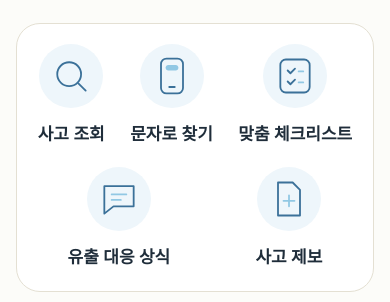
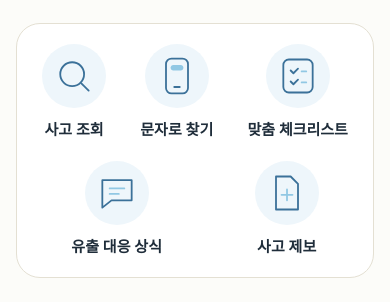
Before and after one commit to Returned-Holiday/Holiday, a React (Vite) app in the folder Front/: page / in a window 390 px wide. Shown: the part 922-1224 px from the top of the page. Built offline with nearby package versions, Linux system fonts and the light colour scheme; no server answers.

Commit message:
fix: 좁은 데스크톱 창에서 화면 깨짐 수정 (좌우 여백, 메인 장식·빠른 메뉴, 관리자 표 가로 넘침)

```diff
--- a/Front/src/app/layout/AdminLayout.tsx
+++ b/Front/src/app/layout/AdminLayout.tsx
@@ -30,9 +30,10 @@ const Inner = styled.div`
   align-items: center;
   justify-content: space-between;
   gap: 12px 32px;
-  max-width: ${({ theme }) => theme.layout.contentWidth};
+  max-width: calc(${({ theme }) => theme.layout.contentWidth} + 2 * ${({ theme }) => theme.layout.desktopGutter});
   min-height: 72px;
   margin: 0 auto;
+  padding: 0 ${({ theme }) => theme.layout.desktopGutter};
 
   ${mobileMedia} {
     padding: 12px ${({ theme }) => theme.layout.mobileGutter};
--- a/Front/src/app/layout/SiteFooter.tsx
+++ b/Front/src/app/layout/SiteFooter.tsx
@@ -15,9 +15,9 @@ const Inner = styled.div`
   align-items: center;
   justify-content: space-between;
   gap: 24px;
-  max-width: ${({ theme }) => theme.layout.contentWidth};
+  max-width: calc(${({ theme }) => theme.layout.contentWidth} + 2 * ${({ theme }) => theme.layout.desktopGutter});
   margin: 0 auto;
-  padding: 44px 0;
+  padding: 44px ${({ theme }) => theme.layout.desktopGutter};
 
   ${mobileMedia} {
     padding: 32px ${({ theme }) => theme.layout.mobileGutter};
--- a/Front/src/app/layout/SiteHeader.tsx
+++ b/Front/src/app/layout/SiteHeader.tsx
@@ -20,9 +20,10 @@ const Inner = styled.div`
   align-items: center;
   justify-content: space-between;
   gap: 12px 32px;
-  max-width: ${({ theme }) => theme.layout.contentWidth};
+  max-width: calc(${({ theme }) => theme.layout.contentWidth} + 2 * ${({ theme }) => theme.layout.desktopGutter});
   min-height: 80px;
   margin: 0 auto;
+  padding: 0 ${({ theme }) => theme.layout.desktopGutter};
 
   ${mobileMedia} {
     padding: 12px ${({ theme }) => theme.layout.mobileGutter};
--- a/Front/src/features/admin/components/AdminUi.tsx
+++ b/Front/src/features/admin/components/AdminUi.tsx
@@ -8,9 +8,9 @@ export const AdminPage = styled.div<{ $maxWidth?: number }>`
   flex-direction: column;
   gap: 24px;
   width: 100%;
-  max-width: ${({ theme, $maxWidth }) => ($maxWidth ? `${$maxWidth}px` : theme.layout.contentWidth)};
+  max-width: calc(${({ theme, $maxWidth }) => ($maxWidth ? `${$maxWidth}px` : theme.layout.contentWidth)} + 2 * ${({ theme }) => theme.layout.desktopGutter});
   margin: 0 auto;
-  padding: 40px 0 72px;
+  padding: 40px ${({ theme }) => theme.layout.desktopGutter} 72px;
 
   ${mobileMedia} {
     padding: 24px ${({ theme }) => theme.layout.mobileGutter} 48px;
--- a/Front/src/features/home/components/HomeHero.tsx
+++ b/Front/src/features/home/components/HomeHero.tsx
@@ -3,7 +3,7 @@ import styled from "styled-components";
 import { incidentPath } from "../../../app/paths";
 import bubbleTail from "../../../assets/main/bubble-tail.svg";
 import { Illustration } from "../../../shared/ui/Illustration";
-import { mobileMedia, textStyle } from "../../../styles/typography";
+import { mobileMedia, narrowMedia, textStyle } from "../../../styles/typography";
 import { IncidentSearchForm } from "../../incident/components/IncidentSearchForm";
 import type { IncidentListItem } from "../../incident/types";
 
@@ -76,6 +76,7 @@ const RecentChip = styled(Link)`
   text-decoration: none;
 `;
 
+// 좁은 창에서는 제목·설명과 겹침 → 숨김
 const Character = styled.div`
   position: absolute;
   top: 77px;
@@ -86,7 +87,7 @@ const Character = styled.div`
   width: 234px;
   pointer-events: none;
 
-  ${mobileMedia} {
+  ${narrowMedia} {
     display: none;
   }
 `;
--- a/Front/src/features/home/components/QuickMenu.tsx
+++ b/Front/src/features/home/components/QuickMenu.tsx
@@ -6,7 +6,7 @@ import menuChecklist from "../../../assets/main/menu-checklist.svg";
 import menuPhone from "../../../assets/main/menu-phone.svg";
 import menuReport from "../../../assets/main/menu-report.svg";
 import menuSearch from "../../../assets/main/menu-search.svg";
-import { mobileMedia, textStyle } from "../../../styles/typography";
+import { mobileMedia, narrowMedia, textStyle } from "../../../styles/typography";
 
 const MENU = [
   { label: "사고 조회", to: INCIDENTS_PATH, icon: menuSearch },
@@ -29,10 +29,17 @@ const Box = styled.nav`
   }
 `;
 
+// 좁은 창: 아이콘 축소 + 줄바꿈 (마지막 항목 잘림 X)
 const List = styled.ul`
   display: flex;
   justify-content: space-between;
   gap: 8px;
+
+  ${narrowMedia} {
+    flex-wrap: wrap;
+    justify-content: space-around;
+    row-gap: 20px;
+  }
 
   ${mobileMedia} {
     flex-wrap: wrap;
@@ -50,6 +57,11 @@ const Item = styled(Link)`
   color: ${({ theme }) => theme.colors.text.ink};
   text-decoration: none;
   white-space: nowrap;
+
+  ${narrowMedia} {
+    gap: 10px;
+    ${textStyle("labelSmStrong")}
+  }
 `;
 
 const IconCircle = styled.span`
@@ -60,6 +72,11 @@ const IconCircle = styled.span`
   height: 88px;
   border-radius: ${({ theme }) => theme.radius.pill};
   background: ${({ theme }) => theme.colors.accent.skyPale};
+
+  ${narrowMedia} {
+    width: 72px;
+    height: 72px;
+  }
 
   ${mobileMedia} {
     width: 64px;
--- a/Front/src/pages/admin/AdminIncidentListPage.tsx
+++ b/Front/src/pages/admin/AdminIncidentListPage.tsx
@@ -36,7 +36,9 @@ const Toolbar = styled.div`
   }
 `;
 
+// relative: 숨김 라벨(절대 위치)이 스크롤 영역 밖으로 나가 페이지가 넓어지지 않게
 const TableWrap = styled.div`
+  position: relative;
   overflow-x: auto;
   border-radius: ${({ theme }) => theme.radius.xl};
   background: ${({ theme }) => theme.colors.surface.card};
--- a/Front/src/shared/ui/Page.tsx
+++ b/Front/src/shared/ui/Page.tsx
@@ -3,9 +3,9 @@ import { mobileMedia } from "../../styles/typography";
 
 export const PageContainer = styled.div<{ $maxWidth?: number }>`
   width: 100%;
-  max-width: ${({ theme, $maxWidth }) => ($maxWidth ? `${$maxWidth}px` : theme.layout.contentWidth)};
+  max-width: calc(${({ theme, $maxWidth }) => ($maxWidth ? `${$maxWidth}px` : theme.layout.contentWidth)} + 2 * ${({ theme }) => theme.layout.desktopGutter});
   margin: 0 auto;
-  padding: 40px 0 72px;
+  padding: 40px ${({ theme }) => theme.layout.desktopGutter} 72px;
 
   ${mobileMedia} {
     padding: 24px ${({ theme }) => theme.layout.mobileGutter} 48px;
--- a/Front/src/styles/styled.d.ts
+++ b/Front/src/styles/styled.d.ts
@@ -77,9 +77,11 @@ declare module "styled-components" {
       contentWidth: string;
       gutter: string;
       mobileGutter: string;
+      desktopGutter: string;
     };
     breakpoints: {
       mobile: string;
+      narrow: string;
     };
   }
 }
--- a/Front/src/styles/theme.ts
+++ b/Front/src/styles/theme.ts
@@ -71,8 +71,12 @@ export const theme: DefaultTheme = {
     contentWidth: "1120px",
     gutter: "80px",
     mobileGutter: "16px",
+    // 창이 콘텐츠 폭보다 좁을 때 좌우 여백 (넓을 때는 가운데 정렬로 가려짐)
+    desktopGutter: "32px",
   },
   breakpoints: {
     mobile: "768px",
+    // 콘텐츠 폭 + 좌우 여백 근처, 겹치는 장식 숨김
+    narrow: "1180px",
   },
 };
--- a/Front/src/styles/typography.ts
+++ b/Front/src/styles/typography.ts
@@ -12,3 +12,4 @@ export function textStyle(name: TextStyleName) {
 }
 
 export const mobileMedia = `@media (max-width: ${theme.breakpoints.mobile})`;
+export const narrowMedia = `@media (max-width: ${theme.breakpoints.narrow})`;
```
